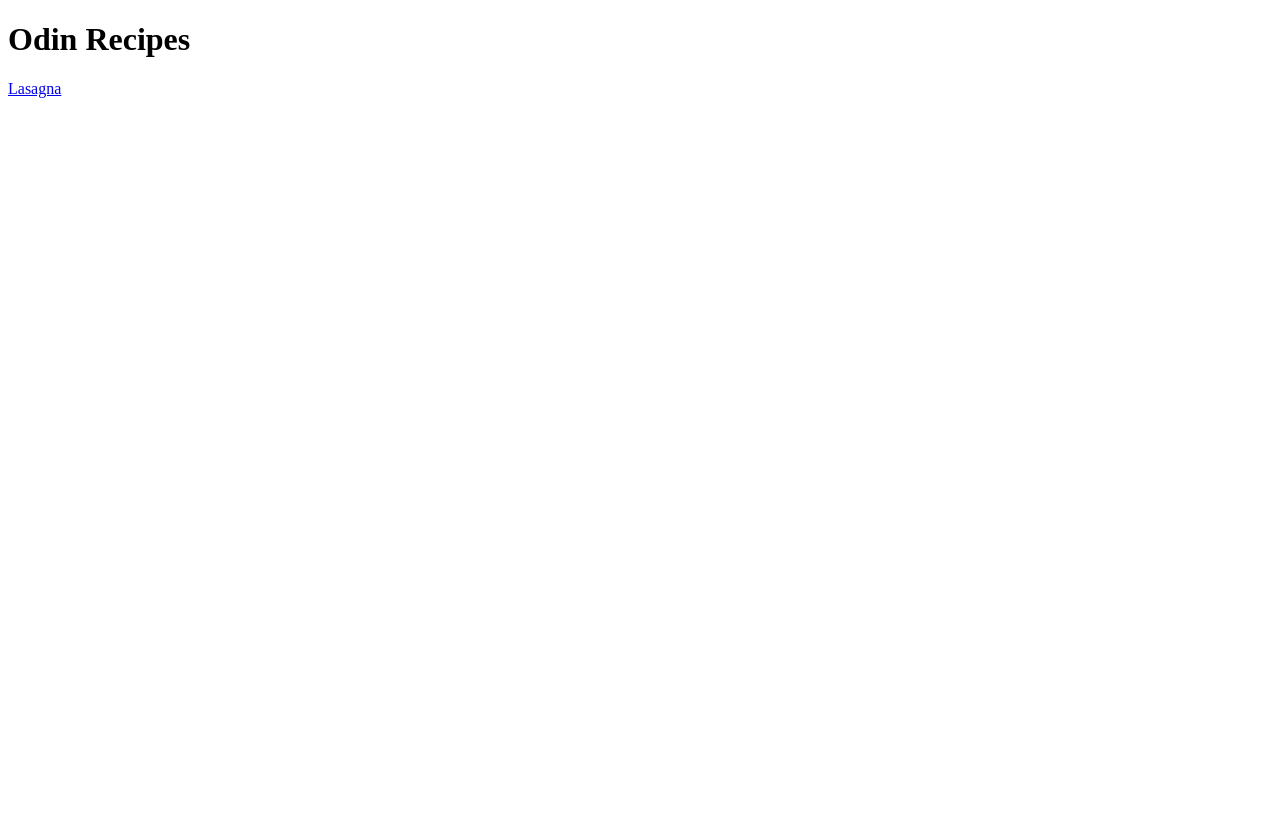
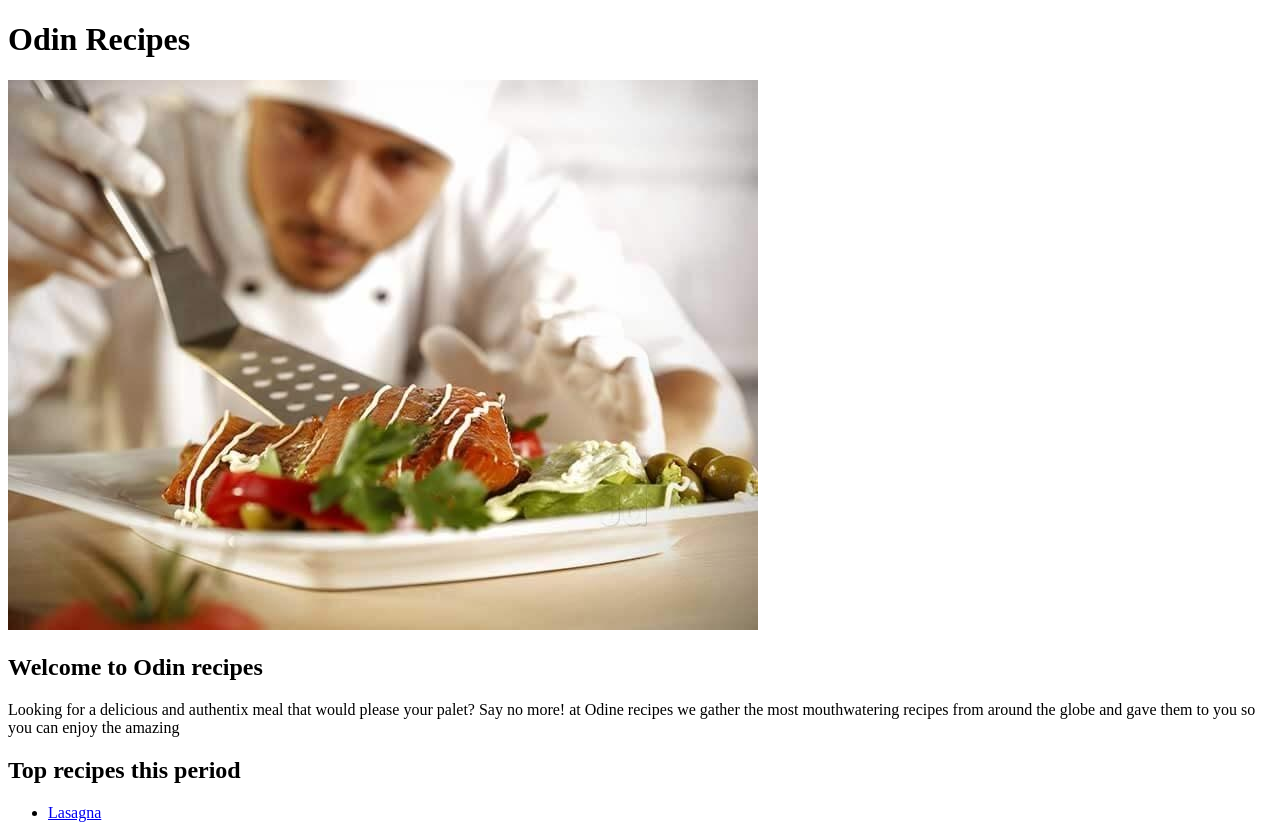
Before and after one commit to MalekSalah/odin-recipe, a plain HTML site: page index.html in a window 1280 px wide. Before the commit the page ends 800 px from the top, so only its background shows below. Drawn offline with Linux system fonts and the light colour scheme.

Commit message:
New welcome paragraph and index image

```diff
--- a/index.html
+++ b/index.html
@@ -6,6 +6,16 @@
     </head>
     <body>
         <h1>Odin Recipes</h1>
-        <a href="./recipes/lasagna.html">Lasagna</a>
+        <img src="./images/Chef-Cooking.jpg">
+
+        <!--Welcoming word-->
+        <h2>Welcome to Odin recipes</h2>
+        <p>Looking for a delicious and authentix meal that would please your palet? Say no more! at Odine recipes we gather the most mouthwatering recipes from around the globe and gave them to you so you can enjoy the amazing</p>
+
+        <h2>Top recipes this period</h2>
+        <!--List of recipes-->
+        <ul>
+        <li><a href="./recipes/lasagna.html">Lasagna</a></li>
+        </ul>
     </body>
 </html>
```
Also changed, not shown: images/Chef-Cooking.jpg (added).
